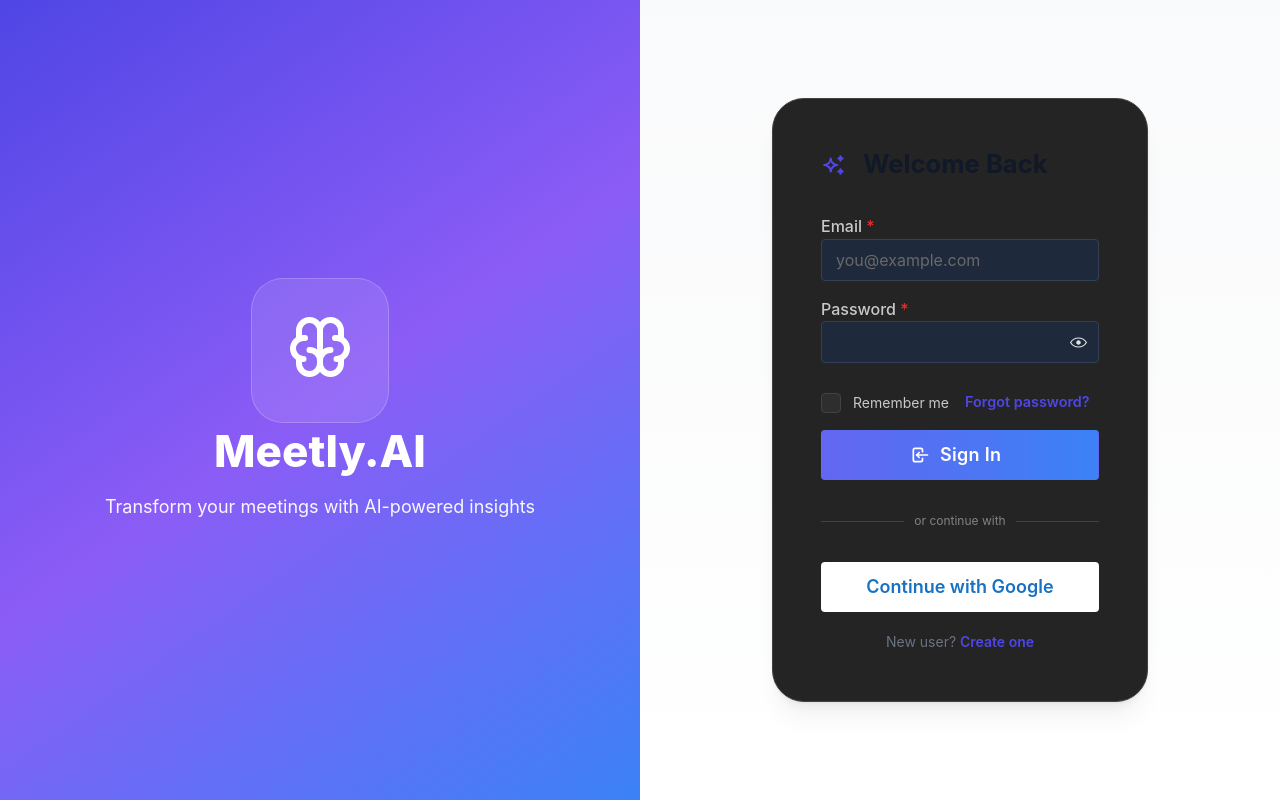
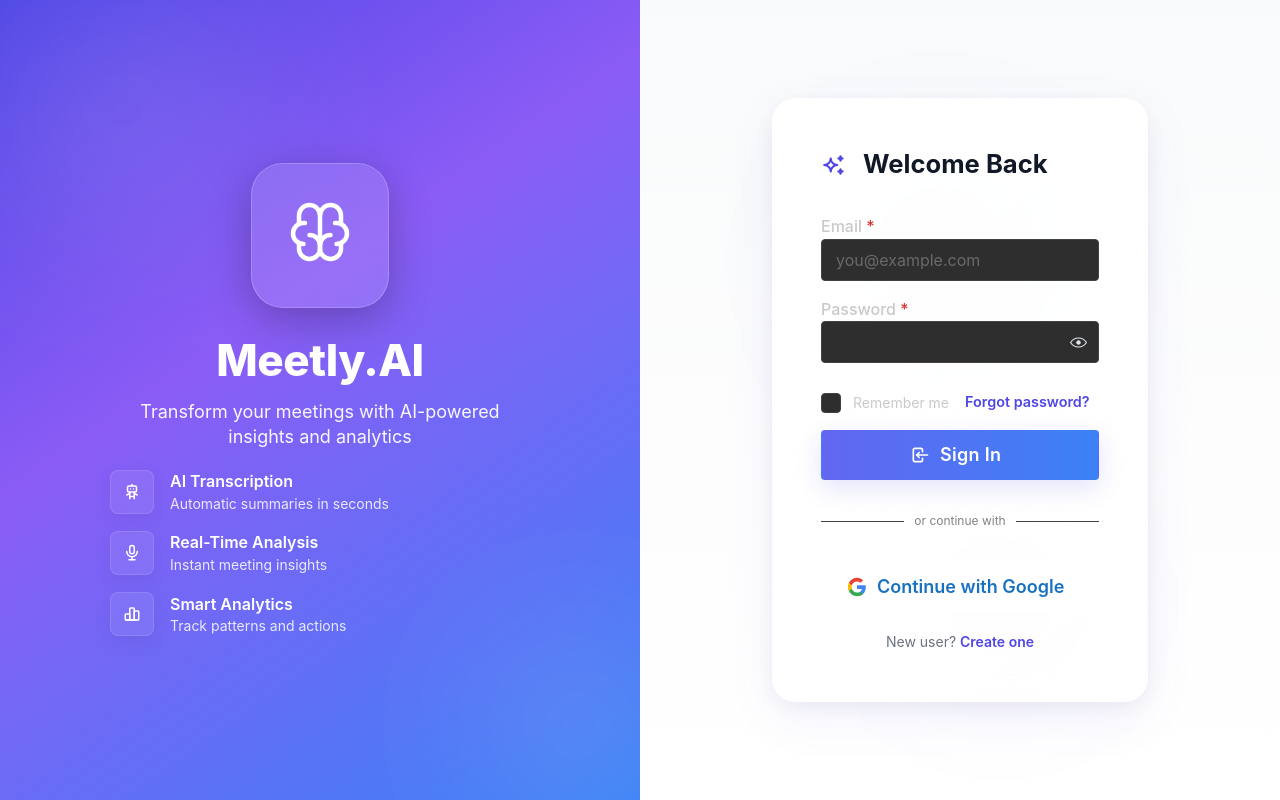
Before and after one commit to Adityakocheri1511/meetly-ai, a React (Vite) app in the folder frontend_vite/: page /login in a window 1280 px wide. Built offline with nearby package versions, Linux system fonts and the light colour scheme; no server answers.

Commit message:
🔧 Fixed: 404 error on Settings feedback history — added Firebase token authorization to feedbacks API call

```diff
--- a/frontend_vite/src/pages/Login.jsx
+++ b/frontend_vite/src/pages/Login.jsx
@@ -14,6 +14,7 @@
   Divider,
   Stack,
   Alert,
+  Box,
   Container,
   Modal,
 } from "@mantine/core";
@@ -38,11 +39,9 @@
 import { useNavigate } from "react-router-dom";
 import { motion } from "framer-motion";
 import { UserContext } from "../context/UserContext";
-import { ThemeContext } from "../context/ThemeContext";
 
 export default function Login() {
   const { setUser } = useContext(UserContext);
-  const { theme, colorScheme } = useContext(ThemeContext);
   const navigate = useNavigate();
   const redirectedRef = useRef(false);
 
@@ -93,7 +92,9 @@
     return () => clearInterval(countdown);
   }, [otpStep, timer]);
 
-  // Forgot Password
+  // ---------------------------
+  // Forgot Password Handler
+  // ---------------------------
   const handleForgotPassword = async () => {
     if (!forgotEmail.trim()) {
       setForgotMsg("Please enter a valid email.");
@@ -108,7 +109,9 @@
     }
   };
 
+  // ---------------------------
   // Google Sign-in
+  // ---------------------------
   const handleGoogleLogin = async () => {
     setError("");
     setIsLoading(true);
@@ -138,7 +141,9 @@
     }
   };
 
-  // Email Sign-in + 2FA
+  // ---------------------------
+  // Email Sign-in + 2FA Trigger
+  // ---------------------------
   const handleEmailLogin = async (e) => {
     e.preventDefault();
     setError("");
@@ -184,7 +189,9 @@
     }
   };
 
-  // Sign-up
+  // ---------------------------
+  // Sign-up (with password validation)
+  // ---------------------------
   const handleSignUp = async (e) => {
     e.preventDefault();
     setError("");
@@ -215,7 +222,9 @@
     }
   };
 
+  // ---------------------------
   // OTP Verification
+  // ---------------------------
   const handleVerifyOTP = async () => {
     setError("");
     if (!otp.trim()) {
@@ -238,32 +247,37 @@
       setUser(pending);
       localStorage.setItem("user", JSON.stringify(pending));
       navigate("/dashboard", { replace: true });
-    } catch {
+    } catch (err) {
       setError("Invalid or expired OTP. Please try again.");
     } finally {
       setIsLoading(false);
     }
   };
 
+  // ---------------------------
   // OTP Resend
+  // ---------------------------
   const handleResendOTP = async () => {
     setError("");
     setResendDisabled(true);
     setResendTimer(30);
     setTimer(300);
     setIsLoading(true);
+
     try {
       const pending = JSON.parse(localStorage.getItem("pending2fa") || "null");
       const emailTo = pending?.email || email || otpSentTo;
       if (!emailTo) throw new Error("No email to send OTP to.");
+
       const res = await fetch(`${API_BASE}/api/v1/send_otp`, {
         method: "POST",
         headers: { "Content-Type": "application/json" },
         body: JSON.stringify({ email: emailTo }),
       });
       if (!res.ok) throw new Error("Failed to resend OTP");
+
       setError("✅ OTP resent successfully!");
-    } catch {
+    } catch (err) {
       setError("Failed to resend OTP. Try again later.");
     } finally {
       setIsLoading(false);
@@ -271,7 +285,9 @@
     }
   };
 
+  // ---------------------------
   // Cancel OTP
+  // ---------------------------
   const cancelOtpStep = () => {
     localStorage.removeItem("pending2fa");
     setOtp("");
@@ -279,37 +295,40 @@
     setOtpSentTo(null);
   };
 
+  // ---------------------------
+  // UI
+  // ---------------------------
   return (
     <>
-      {/* Forgot Password Modal */}
-      <Modal opened={forgotOpen} onClose={() => setForgotOpen(false)} title="Reset Password" centered>
+      <Modal
+        opened={forgotOpen}
+        onClose={() => setForgotOpen(false)}
+        title="Reset Password"
+        centered
+      >
         <Stack>
           <TextInput
             label="Enter your email"
             placeholder="you@example.com"
             value={forgotEmail}
             onChange={(e) => setForgotEmail(e.target.value)}
-            styles={{
-              input: {
-                backgroundColor: colorScheme === "dark" ? "#1E293B" : "#fff",
-                color: colorScheme === "dark" ? "#F8FAFC" : "#111827",
-                borderColor: colorScheme === "dark" ? "#334155" : "#E2E8F0",
-              },
-            }}
           />
           {forgotMsg && <Alert color="blue">{forgotMsg}</Alert>}
           <Button
             leftSection={<IconSend size={16} />}
             onClick={handleForgotPassword}
-            style={{ background: "linear-gradient(to right,#6366F1,#8B5CF6)", color: "#fff" }}
+            style={{
+              background: "linear-gradient(to right,#6366F1,#8B5CF6)",
+              color: "#fff",
+            }}
           >
             Send Reset Link
           </Button>
         </Stack>
       </Modal>
 
-      {/* Main Layout */}
       <div
+        className="login-grid"
         style={{
           minHeight: "100vh",
           display: "grid",
@@ -319,47 +338,262 @@
           animation: "gradientShift 12s ease infinite",
         }}
       >
-        {/* Left Branding */}
+        {/* Responsive helpers */}
+        <style>
+          {`
+            @keyframes float1 {
+              0% { transform: translateY(0px) translateX(0px); }
+              100% { transform: translateY(30px) translateX(25px); }
+            }
+            @keyframes float2 {
+              0% { transform: translateY(0px) translateX(0px); }
+              100% { transform: translateY(-25px) translateX(-30px); }
+            }
+
+            @media (max-width: 1024px) {
+              .login-grid {
+                grid-template-columns: 1fr;
+                align-items: stretch;
+              }
+              .left-branding {
+                padding: 2rem 1.5rem !important;
+                order: 0;
+              }
+              .right-form {
+                padding: 2rem 1rem !important;
+                order: 1;
+              }
+              .branding-features { display: none; } /* keep left side concise on small screens */
+            }
+
+            @media (max-width: 480px) {
+              .left-branding { padding: 1.5rem 1rem !important; text-align: center; }
+              .right-form { padding: 1.5rem 1rem !important; }
+              .container-paper { padding: 20px !important; }
+            }
+          `}
+        </style>
+
+        {/* LEFT SIDE - Meetly.AI Branding (full details preserved) */}
         <motion.div
+          className="left-branding"
           initial={{ opacity: 0, x: -80 }}
           animate={{ opacity: 1, x: 0 }}
           transition={{ duration: 1 }}
           style={{
-            background: "linear-gradient(145deg,#4f46e5,#8b5cf6,#3b82f6)",
+            background: "linear-gradient(145deg, #4f46e5 0%, #8b5cf6 40%, #3b82f6 100%)",
             display: "flex",
             flexDirection: "column",
             justifyContent: "center",
             alignItems: "center",
             padding: "4rem",
+            position: "relative",
+            overflow: "hidden",
             color: "white",
           }}
         >
-          <Paper p="xl" radius="xl" style={{ background: "rgba(255,255,255,0.1)", border: "1px solid rgba(255,255,255,0.2)" }}>
-            <IconBrain size={72} color="white" />
+          {/* Floating Glow Orbs */}
+          <div
+            style={{
+              position: "absolute",
+              top: "-10%",
+              left: "-10%",
+              width: "340px",
+              height: "340px",
+              background: "radial-gradient(circle at center, rgba(255,255,255,0.2), transparent 70%)",
+              borderRadius: "50%",
+              filter: "blur(90px)",
+              animation: "float1 9s ease-in-out infinite alternate",
+            }}
+          />
+          <div
+            style={{
+              position: "absolute",
+              bottom: "-10%",
+              right: "-15%",
+              width: "280px",
+              height: "280px",
+              background: "radial-gradient(circle at center, rgba(255,255,255,0.18), transparent 70%)",
+              borderRadius: "50%",
+              filter: "blur(70px)",
+              animation: "float2 10s ease-in-out infinite alternate",
+            }}
+          />
+
+          {/* Logo bubble */}
+          <motion.div
+            initial={{ scale: 0.85, opacity: 0 }}
+            animate={{ scale: 1, opacity: 1 }}
+            transition={{ duration: 1 }}
+            style={{
+              zIndex: 2,
+              textAlign: "center",
+              maxWidth: "520px",
+            }}
+          >
+            <Paper
+              p="xl"
+              radius="xl"
+              style={{
+                background: "rgba(255,255,255,0.12)",
+                backdropFilter: "blur(12px)",
+                border: "1px solid rgba(255,255,255,0.2)",
+                display: "inline-block",
+                marginBottom: "1.5rem",
+                boxShadow: "0 12px 40px rgba(0,0,0,0.25)",
+              }}
+            >
+              <IconBrain size={72} color="white" stroke={1.5} />
             </Paper>
-          <Title order={1} style={{ color: "white", fontSize: "44px", fontWeight: 800 }}>
+
+            <Title
+              order={1}
+              style={{
+                color: "white",
+                fontSize: "44px",
+                fontWeight: 800,
+                letterSpacing: "-0.5px",
+              }}
+            >
               Meetly.AI
             </Title>
-          <Text size="lg" style={{ color: "rgba(255,255,255,0.95)", marginTop: "0.8rem" }}>
-            Transform your meetings with AI-powered insights
+            <Text
+              size="lg"
+              style={{
+                color: "rgba(255,255,255,0.95)",
+                marginTop: "0.6rem",
+                marginBottom: "1.25rem",
+                lineHeight: 1.4,
+                maxWidth: 420,
+              }}
+            >
+              Transform your meetings with AI-powered insights and analytics
             </Text>
+
+            <Stack spacing="lg" align="flex-start" className="branding-features" style={{ textAlign: "left" }}>
+              {[
+                {
+                  icon: <IconRobot size={22} color="white" />,
+                  title: "AI Transcription",
+                  desc: "Automatic summaries in seconds",
+                },
+                {
+                  icon: <IconMicrophone size={22} color="white" />,
+                  title: "Real-Time Analysis",
+                  desc: "Instant meeting insights",
+                },
+                {
+                  icon: <IconChartBar size={22} color="white" />,
+                  title: "Smart Analytics",
+                  desc: "Track patterns and actions",
+                },
+              ].map((f, i) => (
+                <motion.div
+                  key={i}
+                  initial={{ opacity: 0, y: 10 }}
+                  animate={{ opacity: 1, y: 0 }}
+                  transition={{ delay: 0.3 + i * 0.08 }}
+                >
+                  <Group spacing="md" noWrap>
+                    <Paper
+                      p="sm"
+                      radius="md"
+                      style={{
+                        background: "rgba(255,255,255,0.08)",
+                        border: "1px solid rgba(255,255,255,0.12)",
+                        boxShadow: "0 6px 20px rgba(0,0,0,0.06)",
+                        display: "inline-flex",
+                        alignItems: "center",
+                        justifyContent: "center",
+                        width: 44,
+                        height: 44,
+                      }}
+                    >
+                      {f.icon}
+                    </Paper>
+                    <div>
+                      <Text fw={600} size="md" style={{ color: "white" }}>
+                        {f.title}
+                      </Text>
+                      <Text size="sm" style={{ color: "rgba(255,255,255,0.85)" }}>
+                        {f.desc}
+                      </Text>
+                    </div>
+                  </Group>
+                </motion.div>
+              ))}
+            </Stack>
+          </motion.div>
         </motion.div>
 
-        {/* Right Form */}
+        {/* RIGHT SIDE - Form */}
         <motion.div
-          initial={{ opacity: 0, x: 80 }}
+          className="right-form"
+          initial={{ opacity: 0, x: 100 }}
           animate={{ opacity: 1, x: 0 }}
           transition={{ duration: 1 }}
           style={{
-            background: "linear-gradient(180deg,#f9fafb,#ffffff)",
+            background: "linear-gradient(180deg, #f9fafb 0%, #ffffff 100%)",
             display: "flex",
             alignItems: "center",
             justifyContent: "center",
             padding: "6rem 5rem",
+            position: "relative",
           }}
         >
-          <Container size={600}>
-            <Paper p={48} radius="xl" withBorder shadow="md">
+          {/* Soft gradient glows (subtle) */}
+          <div
+            style={{
+              position: "absolute",
+              top: "18%",
+              left: "28%",
+              width: "240px",
+              height: "240px",
+              borderRadius: "50%",
+              background: "radial-gradient(circle at center, rgba(99,102,241,0.12), transparent 70%)",
+              filter: "blur(80px)",
+            }}
+          />
+          <div
+            style={{
+              position: "absolute",
+              bottom: "12%",
+              right: "28%",
+              width: "200px",
+              height: "200px",
+              borderRadius: "50%",
+              background: "radial-gradient(circle at center, rgba(139,92,246,0.10), transparent 70%)",
+              filter: "blur(70px)",
+            }}
+          />
+
+          <Container size={600} style={{ zIndex: 2 }}>
+            <Paper
+              className="container-paper"
+              p={48}
+              radius="xl"
+              withBorder
+              shadow="md"
+              style={{
+                background: "linear-gradient(145deg, rgba(255,255,255,0.92), rgba(255,255,255,0.78))",
+                border: "1px solid rgba(255,255,255,0.25)",
+                boxShadow: "0 16px 48px rgba(99,102,241,0.08), 0 6px 24px rgba(0,0,0,0.06)",
+                backdropFilter: "blur(18px)",
+                WebkitBackdropFilter: "blur(18px)",
+                borderRadius: 24,
+                transition: "transform 0.35s ease, box-shadow 0.35s ease",
+              }}
+              onMouseEnter={(e) => {
+                e.currentTarget.style.transform = "translateY(-6px)";
+                e.currentTarget.style.boxShadow = "0 22px 60px rgba(99,102,241,0.14)";
+                e.currentTarget.style.background = "#f9fafb";
+              }}
+              onMouseLeave={(e) => {
+                e.currentTarget.style.transform = "translateY(0px)";
+                e.currentTarget.style.boxShadow = "0 16px 48px rgba(99,102,241,0.08)";
+                e.currentTarget.style.background = "white";
+              }}
+            >
               <Group position="center" mb="xl">
                 <IconSparkles size={26} color="#4F46E5" />
                 <Title order={2} style={{ fontSize: "1.6rem", color: "#111827" }}>
@@ -368,7 +602,7 @@
               </Group>
 
               {error && (
-                <Alert icon={<IconAlertCircle size={16} />} color="red" mb="lg">
+                <Alert icon={<IconAlertCircle size={16} />} color="red" mb="lg" style={{ fontSize: "0.95rem" }}>
                   {error}
                 </Alert>
               )}
@@ -384,16 +618,8 @@
                           value={displayName}
                           onChange={(e) => setDisplayName(e.target.value)}
                           size="md"
-                          styles={{
-                            input: {
-                              backgroundColor: colorScheme === "dark" ? "#1E293B" : "#fff",
-                              color: colorScheme === "dark" ? "#F8FAFC" : "#111827",
-                              borderColor: colorScheme === "dark" ? "#334155" : "#E2E8F0",
-                            },
-                          }}
                         />
                       )}
-
                       <TextInput
                         label="Email"
                         placeholder="you@example.com"
@@ -401,31 +627,14 @@
                         value={email}
                         onChange={(e) => setEmail(e.target.value)}
                         size="md"
-                        styles={{
-                          input: {
-                            backgroundColor: colorScheme === "dark" ? "#1E293B" : "#fff",
-                            color: colorScheme === "dark" ? "#F8FAFC" : "#111827",
-                            borderColor: colorScheme === "dark" ? "#334155" : "#E2E8F0",
-                            "::placeholder": { color: colorScheme === "dark" ? "#94A3B8" : "#9CA3AF" },
-                          },
-                        }}
                       />
-
                       <PasswordInput
                         label="Password"
                         required
                         value={password}
                         onChange={(e) => setPassword(e.target.value)}
                         size="md"
-                        styles={{
-                          input: {
-                            backgroundColor: colorScheme === "dark" ? "#1E293B" : "#fff",
-                            color: colorScheme === "dark" ? "#F8FAFC" : "#111827",
-                            borderColor: colorScheme === "dark" ? "#334155" : "#E2E8F0",
-                          },
-                        }}
                       />
-
                       <Group position="apart" mt="sm">
                         <Checkbox
                           label="Remember me"
@@ -435,12 +644,15 @@
                         <Anchor
                           component="button"
                           onClick={() => setForgotOpen(true)}
-                          style={{ color: "#4F46E5", fontWeight: 600, fontSize: "0.9rem" }}
+                          style={{
+                            color: "#4F46E5",
+                            fontWeight: 600,
+                            fontSize: "0.9rem",
+                          }}
                         >
                           Forgot password?
                         </Anchor>
                       </Group>
-
                       <Button
                         fullWidth
                         type="submit"
@@ -452,6 +664,7 @@
                           color: "white",
                           fontWeight: 600,
                           letterSpacing: "0.3px",
+                          boxShadow: "0 8px 24px rgba(99,102,241,0.18)",
                         }}
                       >
                         {mode === "signin" ? "Sign In" : "Create Account"}
@@ -461,7 +674,43 @@
 
                   <Divider label="or continue with" labelPosition="center" my="xl" />
 
-                  <Button fullWidth size="lg" variant="white" onClick={handleGoogleLogin}>
+                  {/* Google button with SVG (explicitly added) */}
+                  <Button
+                  fullWidth
+                  size="lg"
+                  variant="white"
+                  onClick={handleGoogleLogin}
+                  leftSection={
+                    <svg width="20" height="20" viewBox="0 0 24 24">
+                      <path
+                        fill="#4285F4"
+                        d="M22.56 12.25c0-.78-.07-1.53-.2-2.25H12v4.26h5.92
+                        c-.26 1.37-1.04 2.53-2.21 3.31v2.77h3.57
+                        c2.08-1.92 3.28-4.74 3.28-8.09z"
+                      />
+                      <path
+                        fill="#34A853"
+                        d="M12 23c2.97 0 5.46-.98 7.28-2.66l-3.57-2.77
+                        c-.98.66-2.23 1.06-3.71 1.06-2.86
+                        0-5.29-1.93-6.16-4.53H2.18v2.84
+                        C3.99 20.53 7.7 23 12 23z"
+                      />
+                      <path
+                        fill="#FBBC05"
+                        d="M5.84 14.09c-.22-.66-.35-1.36-.35-2.09s.13-1.43.35-2.09V7.07H2.18
+                        C1.43 8.55 1 10.22 1 12s.43 3.45
+                        1.18 4.93l2.85-2.22.81-.62z"
+                      />
+                      <path
+                        fill="#EA4335"
+                        d="M12 5.38c1.62 0 3.06.56 4.21 1.64l3.15-3.15
+                        C17.45 2.09 14.97 1 12 1
+                        7.7 1 3.99 3.47 2.18 7.07l3.66
+                        2.84c.87-2.6 3.3-4.53 6.16-4.53z"
+                      />
+                    </svg>
+                  }
+                >
                   Continue with Google
                 </Button>
 
@@ -496,9 +745,14 @@
                       styles={{ input: { textAlign: "center", letterSpacing: "4px" } }}
                     />
                     <Text align="center" size="sm" color="dimmed">
-                      ⏳ Expires in {Math.floor(timer / 60)}:{(timer % 60).toString().padStart(2, "0")}
+                      ⏳ Expires in {Math.floor(timer / 60)}:
+                      {(timer % 60).toString().padStart(2, "0")}
                     </Text>
-                    <Button variant="outline" disabled={resendDisabled} onClick={handleResendOTP}>
+                    <Button
+                      variant="outline"
+                      disabled={resendDisabled}
+                      onClick={handleResendOTP}
+                    >
                       {resendDisabled ? `Resend in ${resendTimer}s` : "Resend OTP"}
                     </Button>
                     <Group position="apart">
```
Lines whose indentation alone changed are shown as unchanged.
